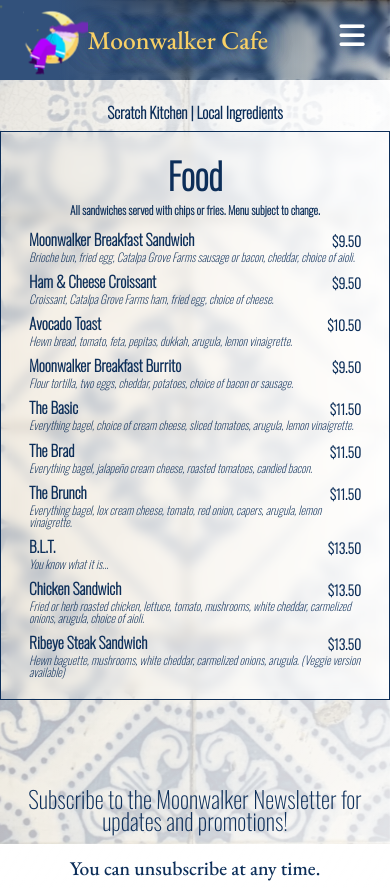
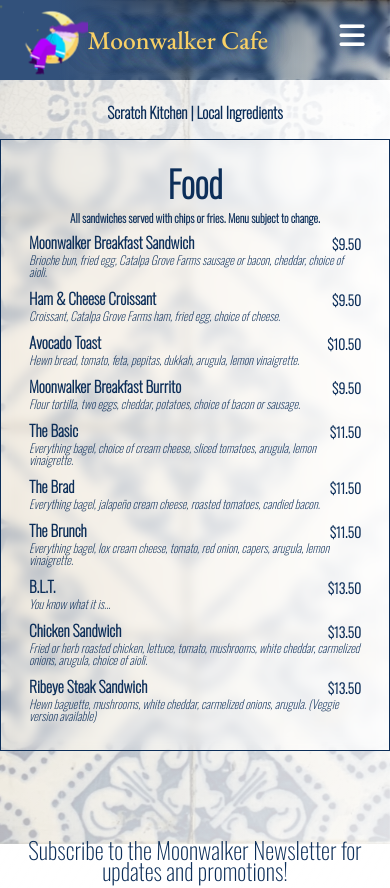
Before and after one commit to JohnnyMohawk/moonwalker, a React (Create React App) app: page /food in a window 390 px wide. Shown: the top 888 px of the page. Built offline with nearby package versions, Linux system fonts and the light colour scheme; a web font is replaced by a local one.

Commit message:
mobile menu margins

```diff
--- a/src/components/Menu.css
+++ b/src/components/Menu.css
@@ -63,6 +63,7 @@
     font-family: 'Oswald', sans-serif;
     font-size: 1.9vmax;
     /* height: 3vmin; */
+    margin-bottom: 2vmin;
 }
 
 .item-price-wrap {
@@ -71,7 +72,7 @@
     justify-content: space-between;
     align-items: end;
     margin-top: -10px;
-    height: 60px;
+    height: 50px;
 }
 
 .menu-item {
@@ -89,7 +90,7 @@
     line-height: 3.1vmin;
     font-size: 3vmin;
     font-style: italic;
-    /* margin-bottom: -.5em; */
+    margin-bottom: .75em;
     /* font-family: 'EB Garamond', serif; */
 }
 
@@ -99,7 +100,7 @@
     }
 
     .item-price-wrap {
-        height: 65px;
+        height: 50px;
     }
 }
 
@@ -110,7 +111,7 @@
 
     .item-price-wrap {
         /* margin-bottom: -10px; */
-        height: 55px;
+        height: 50px;
     }
 }
 
@@ -122,7 +123,7 @@
     }
 
     .item-price-wrap {
-        height: 45px;
+        height: 40px;
     }
 
 
@@ -132,6 +133,10 @@
 
     .menu-description {
         /* margin-bottom: 10px; */
+    }
+
+    .tag-line {
+        margin-bottom: 1em;
     }
 }
 
@@ -143,20 +148,23 @@
     }
 
     .item-price-wrap {
-        height: 35px;
-    }
-}
-
-@media screen and (max-width: 370px) {
-
-    .item-price-wrap {
         height: 30px;
     }
 
     .menu-description {
         font-size: 12px !important;
-        margin-bottom: 5px !important;
+        /* margin-bottom: 15px !important; */
+        margin-bottom: 1em !important;
         line-height: 12px;
     }
+}
+/*
+@media screen and (max-width: 370px) {
 
-}
+    .item-price-wrap {
+        height: 20px;
+    }
+
+
+
+} */
```
